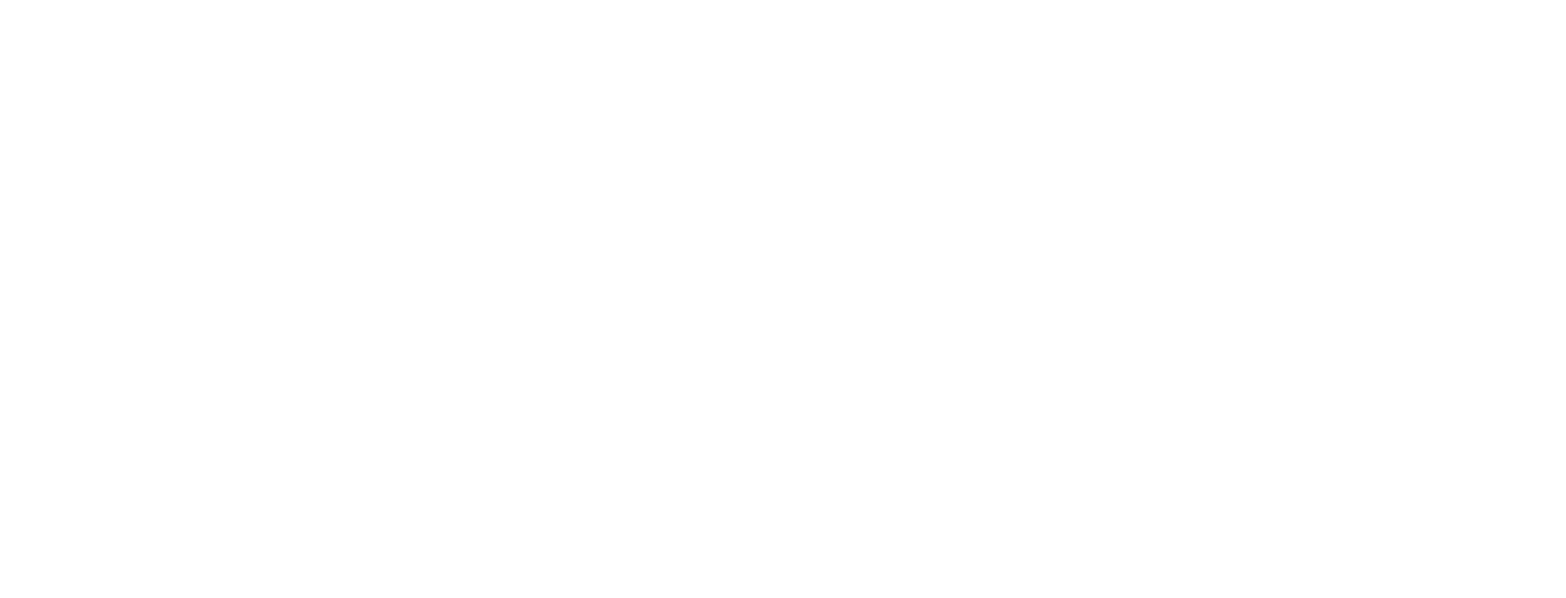
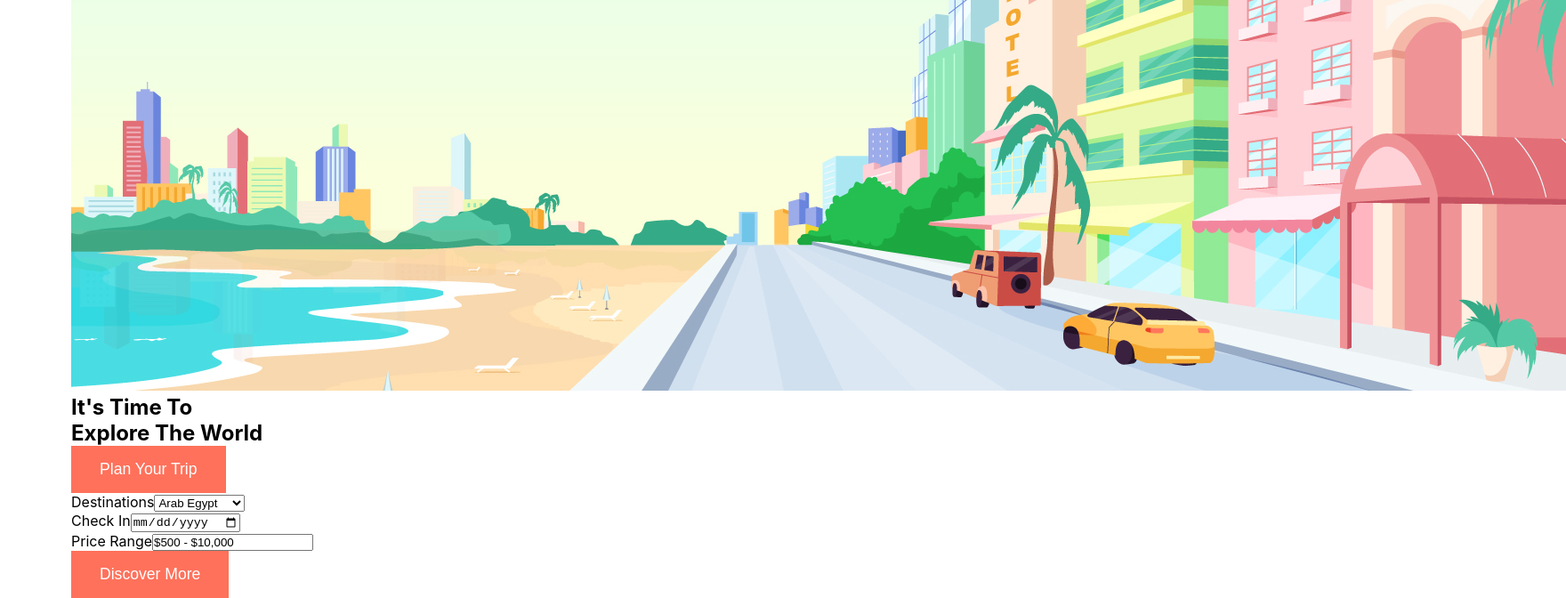
Before and after one commit to mrinnnmoy/ravel-react, a React (Vite) app: page / in a window 1280 px wide. Shown: the part 642-1314 px from the top of the page at 89% size, 1760 px wide, since content can reach past the window. Before the commit the page ends 800 px from the top, so only its background shows below. Built offline with nearby package versions, Linux system fonts and the light colour scheme.

Commit message:
build home-component

```diff
--- a/src/App.jsx
+++ b/src/App.jsx
@@ -1,4 +1,5 @@
 import React from 'react';
+import Home from './components/Home/Home';
 import Navbar from './components/Navbar/Navbar';
 
 const App = () => {
@@ -15,6 +16,7 @@
       <DownloadApp />
       <Footer /> */}
       <Navbar />
+      <Home />
     </div>
   )
 };
--- /dev/null
+++ b/src/components/Button/Button.jsx
@@ -0,0 +1,10 @@
+import React from 'react';
+import "./Button.scss";
+
+const Button = ({ text }) => {
+  return (
+    <button className="buttons">{text}</button>
+  )
+};
+
+export default Button;
--- /dev/null
+++ b/src/components/Button/Button.scss
@@ -0,0 +1,8 @@
+.buttons{
+    padding: 1rem 2rem;
+    background-color: var(--primary-color);
+    border: none;
+    font-size: 1.1rem;
+    color: white;
+    cursor: pointer;
+}
--- a/src/components/Home/Home.jsx
+++ b/src/components/Home/Home.jsx
@@ -0,0 +1,51 @@
+import React, { useState } from 'react';
+import "./Home.scss";
+import HeroImage from "../../assets/hero.png";
+import Button from "../Button/Button";
+
+const Home = () => {
+    const [value, setValue] = useState("$500 - $10,000");
+
+    return (
+        <section className="home-section">
+            <div className="background">
+                <img src={HeroImage} alt="Hero" />
+            </div>
+            <div className="content">
+                <div className="info">
+                    <h1>It's Time To</h1>
+                    <h1>Explore The World</h1>
+                    <Button text="Plan Your Trip" />
+                </div>
+                <div className="planner">
+                    <form>
+                        <div className="row">
+                            <label>Destinations</label>
+                            <select>
+                                <option>Arab Egypt</option>
+                                <option>Udaipur India</option>
+                            </select>
+                        </div>
+                        <div className="row">
+                            <label>Check In</label>
+                            <input type="date" />
+                        </div>
+                        <div className="row">
+                            <label>Price Range</label>
+                            <input
+                                type="text"
+                                value={value}
+                                onChange={(e) => setValue(e.target.value)}
+                            />
+                        </div>
+                        <div className="row">
+                            <Button text="Discover More" />
+                        </div>
+                    </form>
+                </div>
+            </div>
+        </section>
+    )
+};
+
+export default Home;
```
